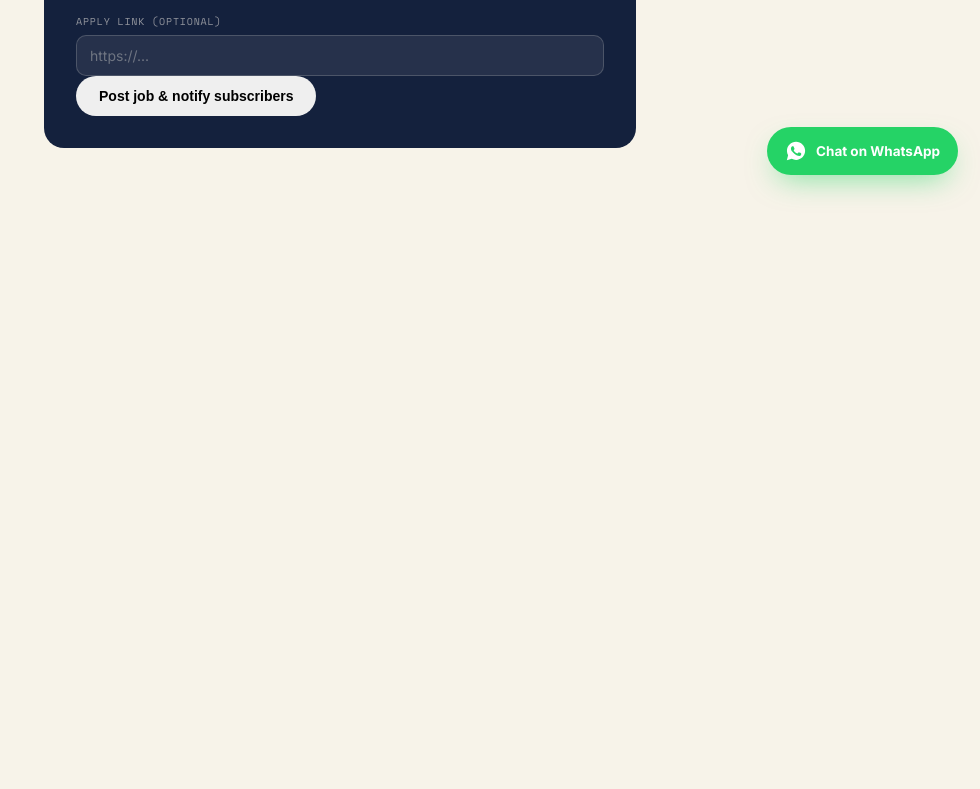
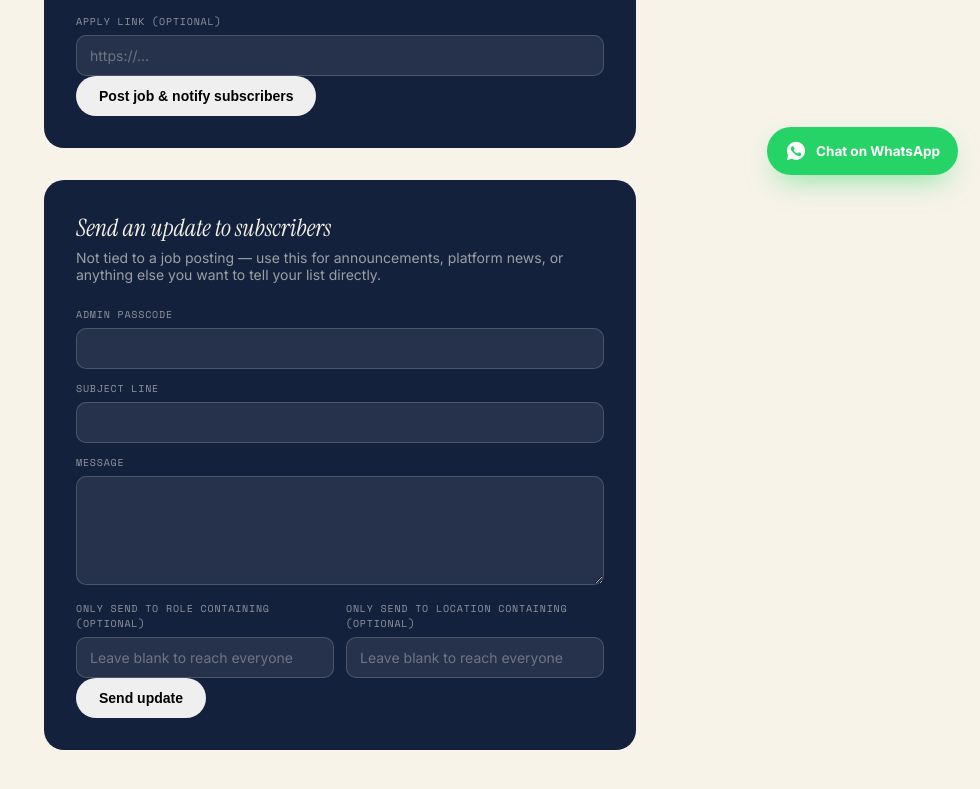
Before and after one commit to justinokello843-debug/KaziKwako, a Next.js app: page /admin in a window 1280 px wide. Shown: the part 603-1392 px from the top of the page, without its empty margins (300-1280 px from the left). Before the commit the page ends 811 px from the top, so only its background shows below. Built offline with nearby package versions, Linux system fonts and the light colour scheme; no server answers.

Commit message:
Add files via upload

```diff
--- a/app/admin/page.js
+++ b/app/admin/page.js
@@ -1,6 +1,87 @@
 'use client';
 
 import { useState } from 'react';
+
+function BroadcastForm() {
+  const [status, setStatus] = useState('idle');
+  const [message, setMessage] = useState('');
+
+  async function handleSubmit(e) {
+    e.preventDefault();
+    setStatus('loading');
+    setMessage('');
+
+    const form = e.target;
+    const payload = Object.fromEntries(new FormData(form).entries());
+
+    try {
+      const res = await fetch('/api/broadcast', {
+        method: 'POST',
+        headers: { 'Content-Type': 'application/json' },
+        body: JSON.stringify(payload),
+      });
+      const data = await res.json();
+
+      if (!res.ok) {
+        setStatus('error');
+        setMessage(data.error || 'Something went wrong.');
+        return;
+      }
+
+      setStatus('success');
+      setMessage(
+        data.warning
+          ? data.warning
+          : `Sent to ${data.sent} of ${data.total} subscriber(s).${data.failed ? ` ${data.failed} failed.` : ''}`
+      );
+      form.reset();
+      form.passcode.value = payload.passcode;
+    } catch (err) {
+      setStatus('error');
+      setMessage('Network error — try again.');
+    }
+  }
+
+  return (
+    <div className="admin-card" style={{ marginTop: 32 }}>
+      <h1 className="display" style={{ fontStyle: 'italic', fontSize: 24 }}>Send an update to subscribers</h1>
+      <p className="sub">Not tied to a job posting — use this for announcements, platform news, or anything else you want to tell your list directly.</p>
+
+      <form onSubmit={handleSubmit}>
+        <div className="form-grid">
+          <div className="field full">
+            <label htmlFor="b-passcode">Admin passcode</label>
+            <input id="b-passcode" name="passcode" type="password" required />
+          </div>
+          <div className="field full">
+            <label htmlFor="subject">Subject line</label>
+            <input id="subject" name="subject" type="text" required />
+          </div>
+          <div className="field full">
+            <label htmlFor="message">Message</label>
+            <textarea id="message" name="message" rows={5} required />
+          </div>
+          <div className="field">
+            <label htmlFor="role_filter">Only send to role containing (optional)</label>
+            <input id="role_filter" name="role_filter" type="text" placeholder="Leave blank to reach everyone" />
+          </div>
+          <div className="field">
+            <label htmlFor="location_filter">Only send to location containing (optional)</label>
+            <input id="location_filter" name="location_filter" type="text" placeholder="Leave blank to reach everyone" />
+          </div>
+        </div>
+
+        <button className="btn" type="submit" disabled={status === 'loading'}>
+          {status === 'loading' ? 'Sending…' : 'Send update'}
+        </button>
+
+        {message && (
+          <p className={`msg ${status === 'success' ? 'ok' : status === 'error' ? 'err' : ''}`}>{message}</p>
+        )}
+      </form>
+    </div>
+  );
+}
 
 export default function AdminPage() {
   const [status, setStatus] = useState('idle');
@@ -99,6 +180,8 @@ export default function AdminPage() {
           )}
         </form>
       </div>
+
+      <BroadcastForm />
     </div>
   );
 }
--- /dev/null
+++ b/app/api/broadcast/route.js
@@ -0,0 +1,86 @@
+import { supabaseAdmin, isSupabaseConfigured } from '../../../lib/supabaseAdmin';
+
+export async function POST(request) {
+  if (!isSupabaseConfigured) {
+    return Response.json(
+      { error: 'The site is not fully set up yet — the database keys are missing. Contact the site owner.' },
+      { status: 503 }
+    );
+  }
+
+  try {
+    const body = await request.json();
+    const { passcode, subject, message, role_filter, location_filter } = body;
+
+    if (passcode !== process.env.ADMIN_PASSCODE) {
+      return Response.json({ error: 'Wrong passcode.' }, { status: 401 });
+    }
+
+    if (!subject || !message) {
+      return Response.json({ error: 'Subject and message are required.' }, { status: 400 });
+    }
+
+    // Start from everyone still subscribed
+    let query = supabaseAdmin.from('subscribers').select('id, email, full_name, role_interest, location').eq('subscribed', true);
+
+    // Optional narrowing — leave both blank to reach everyone
+    if (role_filter && role_filter.trim()) {
+      query = query.ilike('role_interest', `%${role_filter.trim()}%`);
+    }
+    if (location_filter && location_filter.trim()) {
+      query = query.ilike('location', `%${location_filter.trim()}%`);
+    }
+
+    const { data: recipients, error: fetchError } = await query;
+
+    if (fetchError) {
+      console.error('Broadcast recipient lookup failed:', fetchError.message);
+      return Response.json({ error: 'Could not look up subscribers.' }, { status: 500 });
+    }
+
+    if (!recipients || recipients.length === 0) {
+      return Response.json({ success: true, sent: 0, warning: 'No subscribers matched — nothing was sent.' });
+    }
+
+    let sent = 0;
+    const failures = [];
+
+    for (const person of recipients) {
+      try {
+        const res = await fetch('https://api.resend.com/emails', {
+          method: 'POST',
+          headers: {
+            Authorization: `Bearer ${process.env.RESEND_API_KEY}`,
+            'Content-Type': 'application/json',
+          },
+          body: JSON.stringify({
+            from: process.env.ALERTS_FROM_EMAIL,
+            to: person.email,
+            subject,
+            html: `
+              <p>Hi ${person.full_name || 'there'},</p>
+              <div>${String(message).replace(/\n/g, '<br/>')}</div>
+              <hr/>
+              <p style="font-size:12px;color:#888;">You're getting this because you signed up for Kazi job alerts. Reply "unsubscribe" any time to stop.</p>
+            `,
+          }),
+        });
+
+        if (res.ok) {
+          sent++;
+        } else {
+          failures.push(person.email);
+          console.error('Broadcast send failed for', person.email, await res.text());
+        }
+      } catch (err) {
+        failures.push(person.email);
+        console.error('Broadcast send error for', person.email, err);
+      }
+    }
+
+    return Response.json({ success: true, sent, total: recipients.length, failed: failures.length });
+  } catch (err) {
+    console.error('Broadcast route error:', err);
+    return Response.json({ error: 'Unexpected error. Please try again.' }, { status: 500 });
+  }
+}
--- a/app/api/signup/route.js
+++ b/app/api/signup/route.js
@@ -87,6 +87,34 @@ export async function POST(request) {
       return Response.json({ error: 'Something went wrong saving your details.' }, { status: 500 });
     }
 
+    // Send a welcome email — failure here shouldn't fail the signup itself,
+    // since their data is already safely saved either way.
+    try {
+      await fetch('https://api.resend.com/emails', {
+        method: 'POST',
+        headers: {
+          Authorization: `Bearer ${process.env.RESEND_API_KEY}`,
+          'Content-Type': 'application/json',
+        },
+        body: JSON.stringify({
+          from: process.env.ALERTS_FROM_EMAIL,
+          to: email,
+          subject: `Welcome to Kazi, ${full_name.split(' ')[0]} — here's what happens next`,
+          html: `
+            <p>Hi ${full_name.split(' ')[0]},</p>
+            <p>Thank you for signing up with Kazi. You're now set up to hear about verified <strong>${role_interest}</strong> roles the moment they go live — no need to keep checking back.</p>
+            <p>Here's what makes Kazi different: every employer on the platform is checked — a real business, reviewed, before they're ever allowed to post. So when you get an email from us saying a job matches you, it's a real one, not a stale listing or a scam dressed up as an opportunity.</p>
+            <p><strong>What happens next:</strong> the moment a verified employer posts a role matching what you're looking for, you'll hear from us directly by email — no applying blind, no guessing whether the job's still open.</p>
+            <p>In the meantime, if there's anything you'd like to ask, just reply directly to this email, or reach us on WhatsApp at <a href="https://wa.me/254780228067">+254 780 228 067</a> — a real person will get back to you.</p>
+            <p>Glad to have you with us — your next opportunity might already be on its way.</p>
+            <p>The Kazi Team</p>
+          `,
+        }),
+      });
+    } catch (emailErr) {
+      console.error('Welcome email failed to send:', emailErr);
+    }
+
     return Response.json({ success: true });
   } catch (err) {
     console.error('Signup route error:', err);
--- a/app/layout.js
+++ b/app/layout.js
@@ -3,9 +3,8 @@ import Script from 'next/script';
 import { LanguageProvider } from '../lib/i18n';
 import { CurrencyProvider } from '../lib/currency';
 import WhatsAppButton from './components/WhatsAppButton';
-import { Analytics } from '@vercel/analytics/next';
 
-const GA_MEASUREMENT_ID = 'G-RJZE8K8E56';
+const GA_MEASUREMENT_ID = 'G-M4HJVG4PRW';
 
 export const metadata = {
   title: 'Kazi — Get notified the moment a matching job goes live',
@@ -44,7 +43,6 @@ export default function RootLayout({ children }) {
             <WhatsAppButton />
           </CurrencyProvider>
         </LanguageProvider>
-        <Analytics />
       </body>
     </html>
   );
--- a/package.json
+++ b/package.json
@@ -8,11 +8,10 @@
     "start": "next start"
   },
   "dependencies": {
-    "@supabase/supabase-js": "2.45.0",
-    "@vercel/analytics": "^2.0.1",
     "next": "16.2.12",
     "react": "19.1.0",
-    "react-dom": "19.1.0"
+    "react-dom": "19.1.0",
+    "@supabase/supabase-js": "2.45.0"
   },
   "devDependencies": {
     "@netlify/plugin-nextjs": "5.15.12"
```
